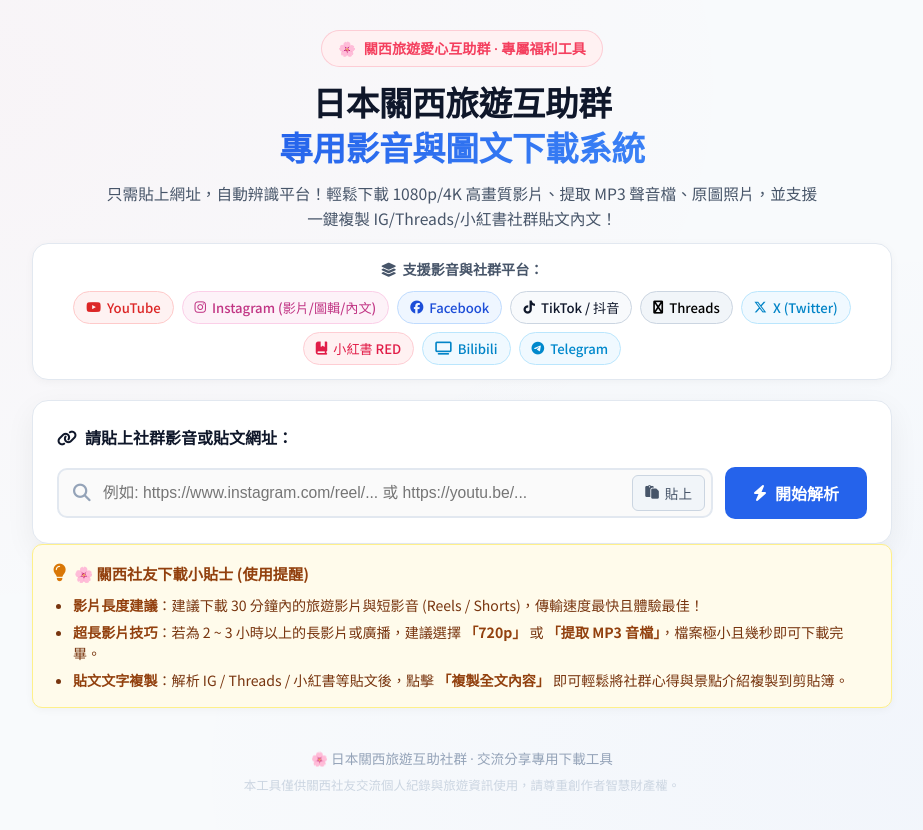
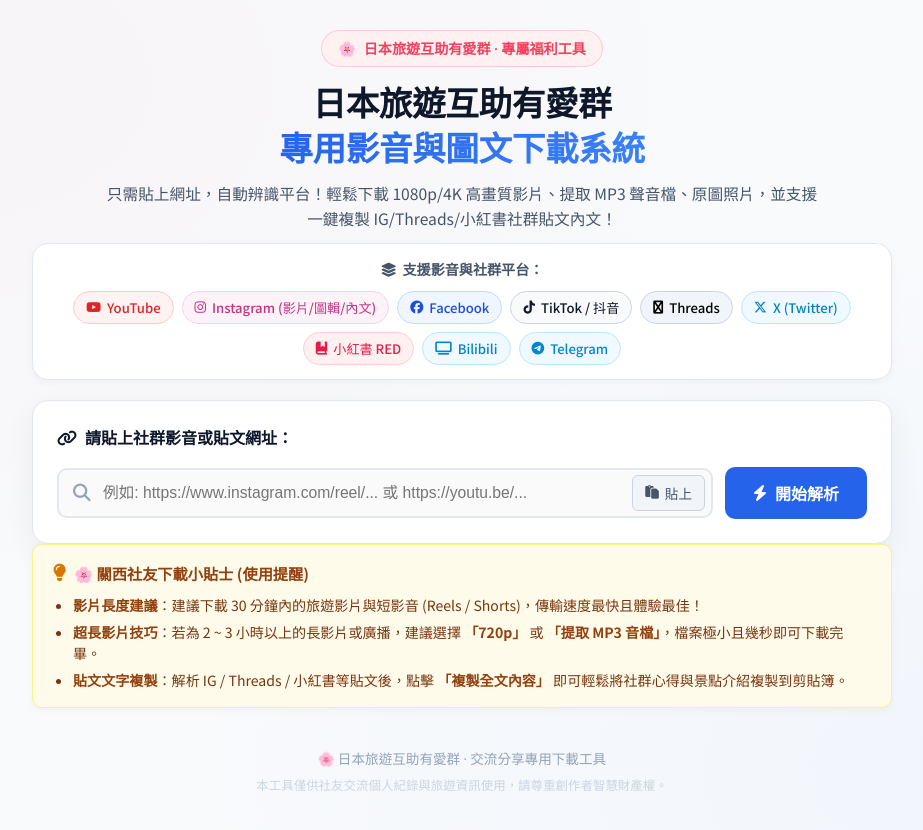
Before and after one commit to marcochen0508/kansai-downloader, a website: page public/index.html in a window 1280 px wide. Shown: the whole page, without its empty margins (178-1101 px from the left). Drawn offline with Linux system fonts and the light colour scheme.

Commit message:
style: update community branding to 日本旅遊互助有愛群

```diff
--- a/public/index.html
+++ b/public/index.html
@@ -3,7 +3,7 @@
 <head>
     <meta charset="UTF-8">
     <meta name="viewport" content="width=device-width, initial-scale=1.0">
-    <title>日本關西旅遊互助群 專用影音圖文下載系統</title>
+    <title>日本旅遊互助有愛群 專用影音圖文下載系統</title>
     <!-- 瀏覽器頁籤小圖示與桌面 App 圖示 -->
     <link rel="icon" href="favicon.ico" sizes="any">
     <link rel="icon" href="favicon.svg" type="image/svg+xml">
@@ -12,8 +12,8 @@
     <link rel="apple-touch-icon" sizes="180x180" href="apple-touch-icon.png">
     <link rel="manifest" href="site.webmanifest">
     <meta name="theme-color" content="#FF5E8E">
-    <meta name="apple-mobile-web-app-title" content="關西影音下載">
-    <meta name="application-name" content="關西影音下載">
+    <meta name="apple-mobile-web-app-title" content="影音下載系統">
+    <meta name="application-name" content="影音下載系統">
     <link rel="stylesheet" href="https://cdnjs.cloudflare.com/ajax/libs/font-awesome/6.5.1/css/all.min.css">
     <link rel="preconnect" href="https://fonts.googleapis.com">
     <link rel="preconnect" href="https://fonts.gstatic.com" crossorigin>
@@ -35,13 +35,13 @@
         <header class="main-header">
             <div class="brand-badge">
                 <span class="badge-icon">🌸</span>
-                <span>關西旅遊愛心互助群 ‧ 專屬福利工具</span>
+                <span>日本旅遊互助有愛群 ‧ 專屬福利工具</span>
                 <button type="button" class="btn-header-install" id="btnHeaderInstall" style="display: none;">
                     <i class="fa-solid fa-mobile-screen-button"></i> 加到桌面
                 </button>
             </div>
             <h1 class="main-title">
-                日本關西旅遊互助群<br>
+                日本旅遊互助有愛群<br>
                 <span class="highlight-text">專用影音與圖文下載系統</span>
             </h1>
             <p class="main-subtitle">
@@ -193,8 +193,8 @@
 
         <!-- Footer -->
         <footer class="main-footer">
-            <p>🌸 日本關西旅遊互助社群 ‧ 交流分享專用下載工具</p>
-            <p class="footer-note">本工具僅供關西社友交流個人紀錄與旅遊資訊使用，請尊重創作者智慧財產權。</p>
+            <p>🌸 日本旅遊互助有愛群 ‧ 交流分享專用下載工具</p>
+            <p class="footer-note">本工具僅供社友交流個人紀錄與旅遊資訊使用，請尊重創作者智慧財產權。</p>
         </footer>
     </div>
 
```
